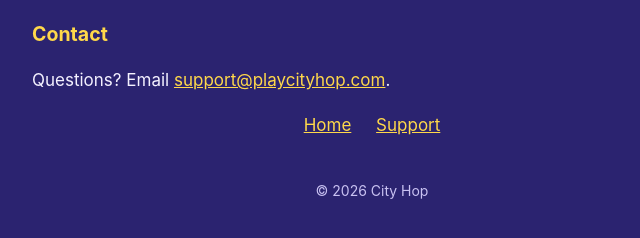
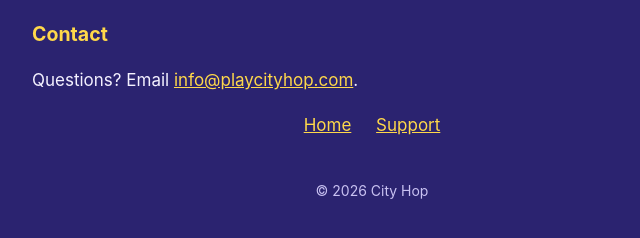
Before and after one commit to cityhop84app/cityhop84app.github.io, a plain HTML site: page privacy.html in a window 1280 px wide. Shown: the part 2000-2238 px from the top of the page, 268-908 px from the left. Drawn offline with Linux system fonts and the light colour scheme.

Commit message:
Add files via upload

```diff
--- a/privacy.html
+++ b/privacy.html
@@ -49,7 +49,7 @@
   <p>If this policy changes, the new version will be posted on this page with a new date.</p>
 
   <h2>Contact</h2>
-  <p>Questions? Email <a href="mailto:support@playcityhop.com">support@playcityhop.com</a>.</p>
+  <p>Questions? Email <a href="mailto:info@playcityhop.com">info@playcityhop.com</a>.</p>
 
   <nav>
     <a href="index.html">Home</a>
```
